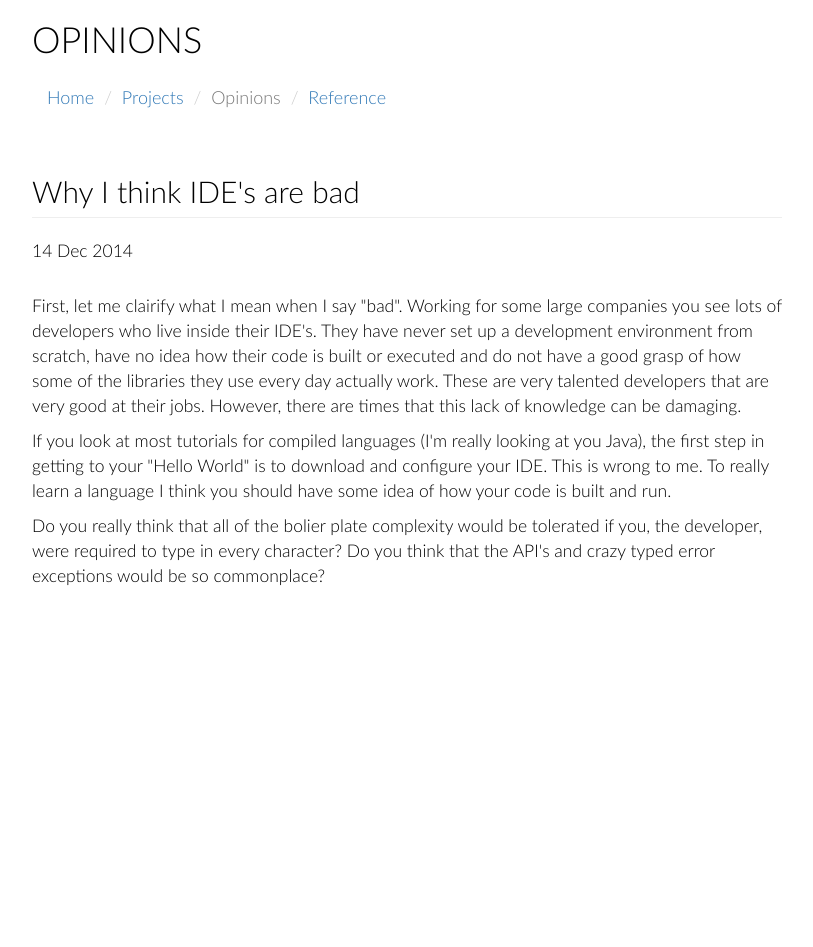
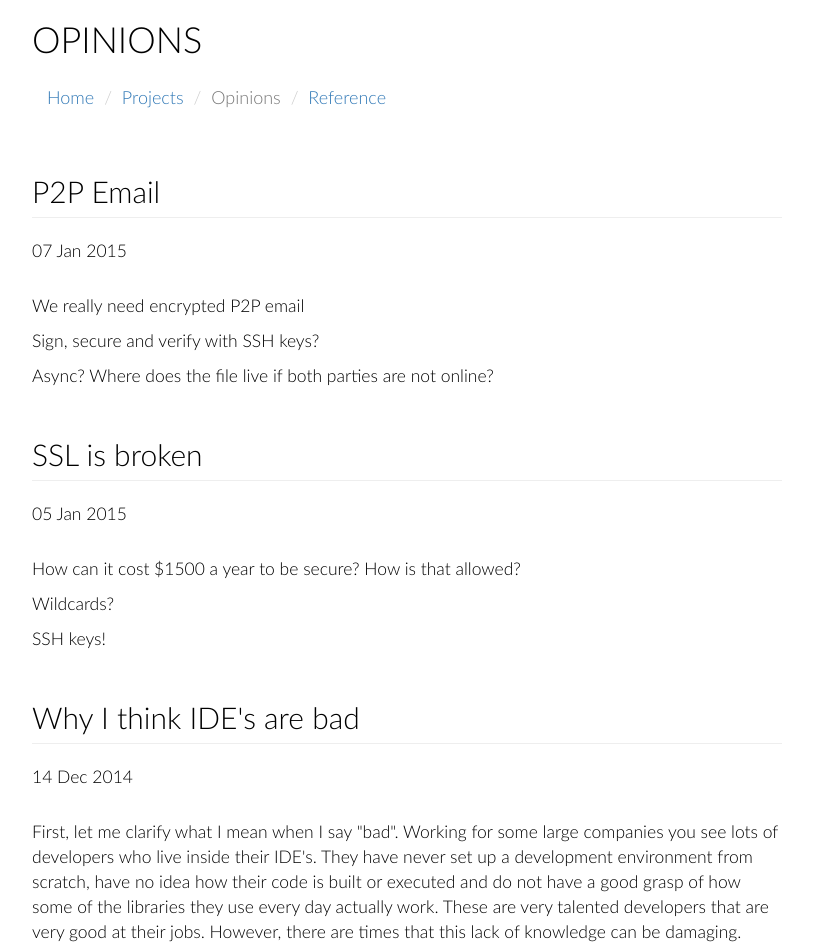
Before and after one commit to xjdr/xjeffrose.com, a plain HTML site: page Opinions/home.html in a window 1280 px wide. Shown: the top 947 px of the page, without its empty margins (38-851 px from the left). Before the commit the page ends 800 px from the top, so only its background shows below. Drawn offline with nearby package versions, Linux system fonts and the light colour scheme.

Commit message:
spelling is hard

```diff
--- a/Opinions/home.html
+++ b/Opinions/home.html
@@ -33,6 +33,54 @@
        </h4>
    </div>
 
+   <div class="container">
+     <div class="row">
+       <div class="col-xs-8">
+
+         <h2 class="page-header">P2P Email</h2>
+
+         <p>07 Jan 2015</p>
+         <br>
+         <p>
+         We really need encrypted P2P email
+         </p>
+
+         <p>
+         Sign, secure and verify with SSH keys?
+         </p>
+
+         <p>
+         Async? Where does the file live if both parties are not online?
+         </p>
+
+       </div>
+     </div>
+   </div>
+
+   <div class="container">
+     <div class="row">
+       <div class="col-xs-8">
+
+         <h2 class="page-header">SSL is broken</h2>
+
+         <p>05 Jan 2015</p>
+         <br>
+         <p>
+         How can it cost $1500 a year to be secure? How is that allowed?
+         </p>
+
+         <p>
+         Wildcards?
+         </p>
+
+         <p>
+         SSH keys!
+         </p>
+
+       </div>
+     </div>
+   </div>
+
 
   <div class="container">
     <div class="row">
@@ -43,7 +91,7 @@
         <p>14 Dec 2014</p>
         <br>
         <p>
-        First, let me clairify what I mean when I say "bad". Working for some large companies
+        First, let me clarify what I mean when I say "bad". Working for some large companies
         you see lots of developers who live inside their IDE's. They have never set up a development
         environment from scratch, have no idea how their code is built or executed and do not have a
         good grasp of how some of the libraries they use every day actually work. These are very
@@ -59,7 +107,7 @@
         </p>
 
         <p>
-        Do you really think that all of the bolier plate complexity would be tolerated if you,
+        Do you really think that all of the boilerplate complexity would be tolerated if you,
         the developer, were required to type in every character? Do you think that the API's and
         crazy typed error exceptions would be so commonplace?
         </p>
```
